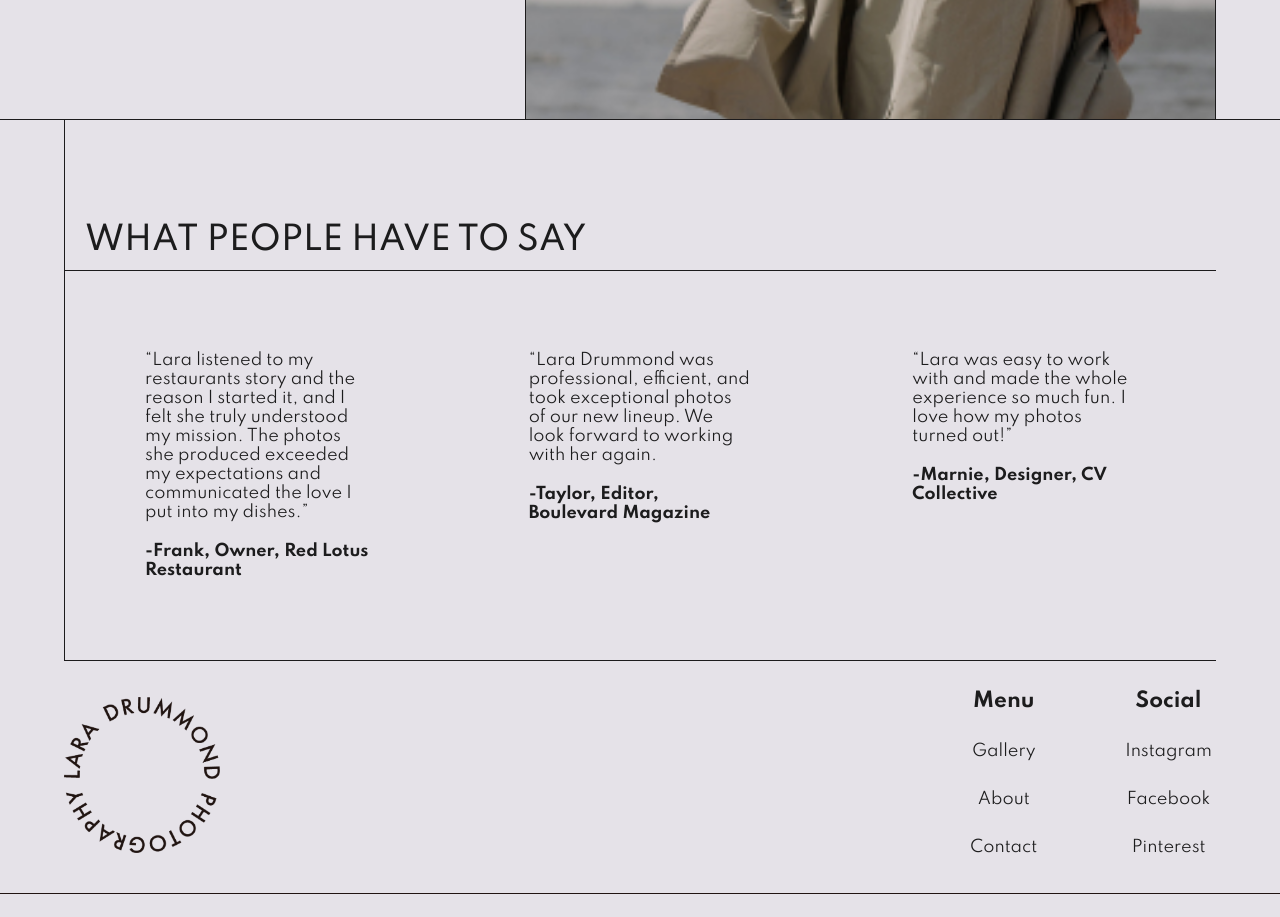
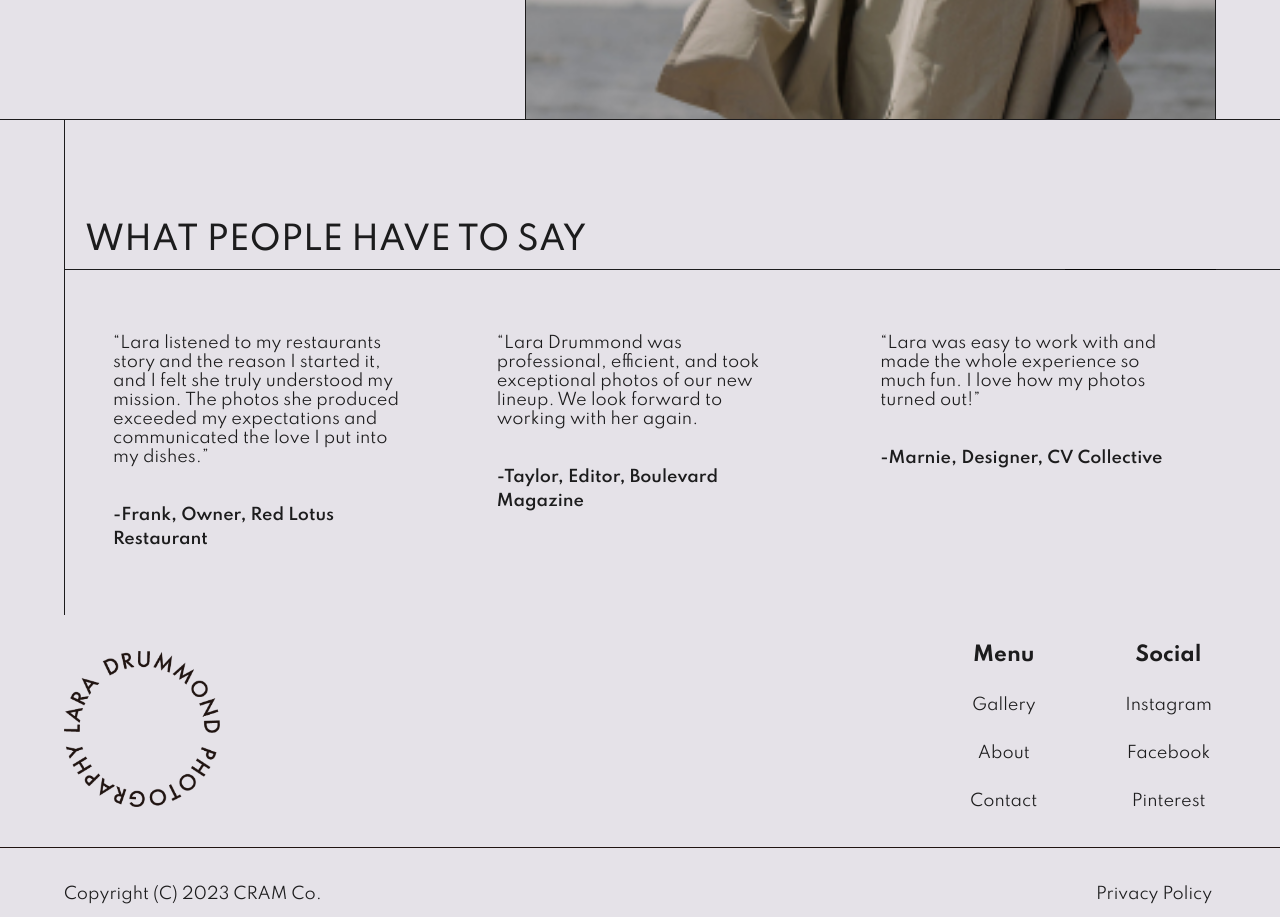
Before and after one commit to bouceka/portfolio-lara-d, a React (Vite) app: page / in a window 1280 px wide. Shown: the part 4000-4917 px from the top of the page. Built offline with nearby package versions, Linux system fonts and the light colour scheme.

Commit message:
POR-99: Style: Change styling and add the horizontal line

```diff
--- a/src/components/testimonials/testimonials.styles.scss
+++ b/src/components/testimonials/testimonials.styles.scss
@@ -11,7 +11,6 @@
     width: 100rem;
     border-left: 1px solid var(--text-black-primary);
 
-
     .testimonials-header {
       display: flex;
       flex: 1;
@@ -20,8 +19,27 @@
       padding-top: 10rem;
       padding-bottom: 1rem;
       padding-left: 2rem;
+      font-weight: 900;
+      position: relative;
+
+      &::before {
+        position: absolute;
+        content: '';
+        bottom: 0;
+        left: 0;
+        width: 100rem;
         border-bottom: 1px solid var(--text-black-primary);
-            font-weight: 900;
+        transform: translateX(calc(100rem));
+      }
+
+      &::after {
+        position: absolute;
+        content: '';
+        bottom: 0;
+        left: 0;
+        width: 100%;
+        border-bottom: 1px solid var(--text-black-primary);
+      }
     }
 
     .testimonials-container {
@@ -32,29 +50,25 @@
       justify-content: center;
       align-items: start;
       justify-content: space-between;
-            border-bottom: 1px solid var(--text-black-primary);
-
+      position: relative;
       .testimonial {
         display: flex;
         flex-direction: column;
         flex: 1;
-                padding: 8rem;
-
-
-
+        gap: 1.6rem;
+        margin: 6.4rem 4.8rem;
         .testimonial-text {
           height: 100%;
-                    flex:4;
+          flex: 4;
           padding-bottom: 2rem;
         }
 
         .testimonial-author {
           height: 100%;
           flex: 1;
-                    font-weight: 900;
+          @extend .p--large--bold;
         }
       }
     }
   }
-
 }
```
Lines whose indentation alone changed are shown as unchanged.
